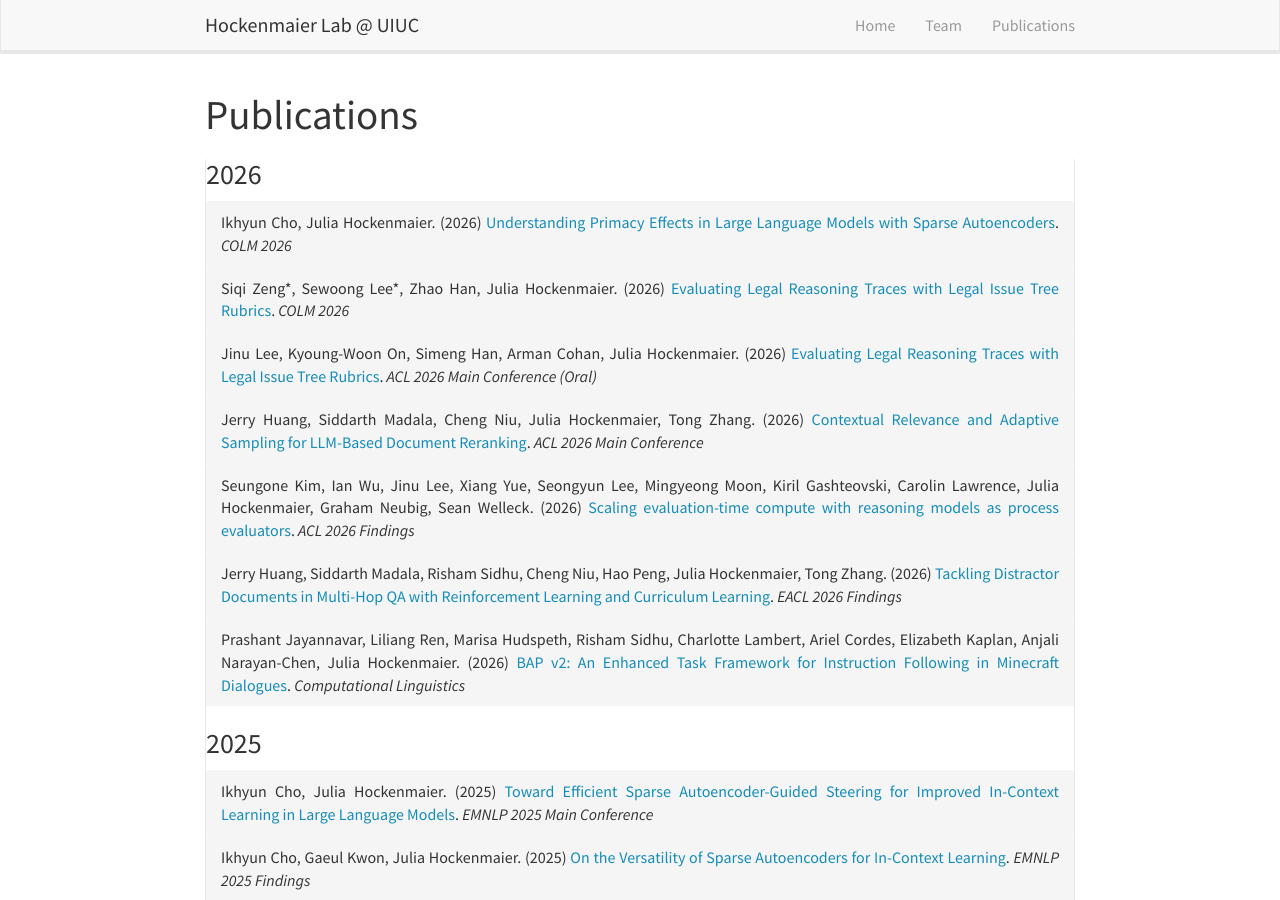
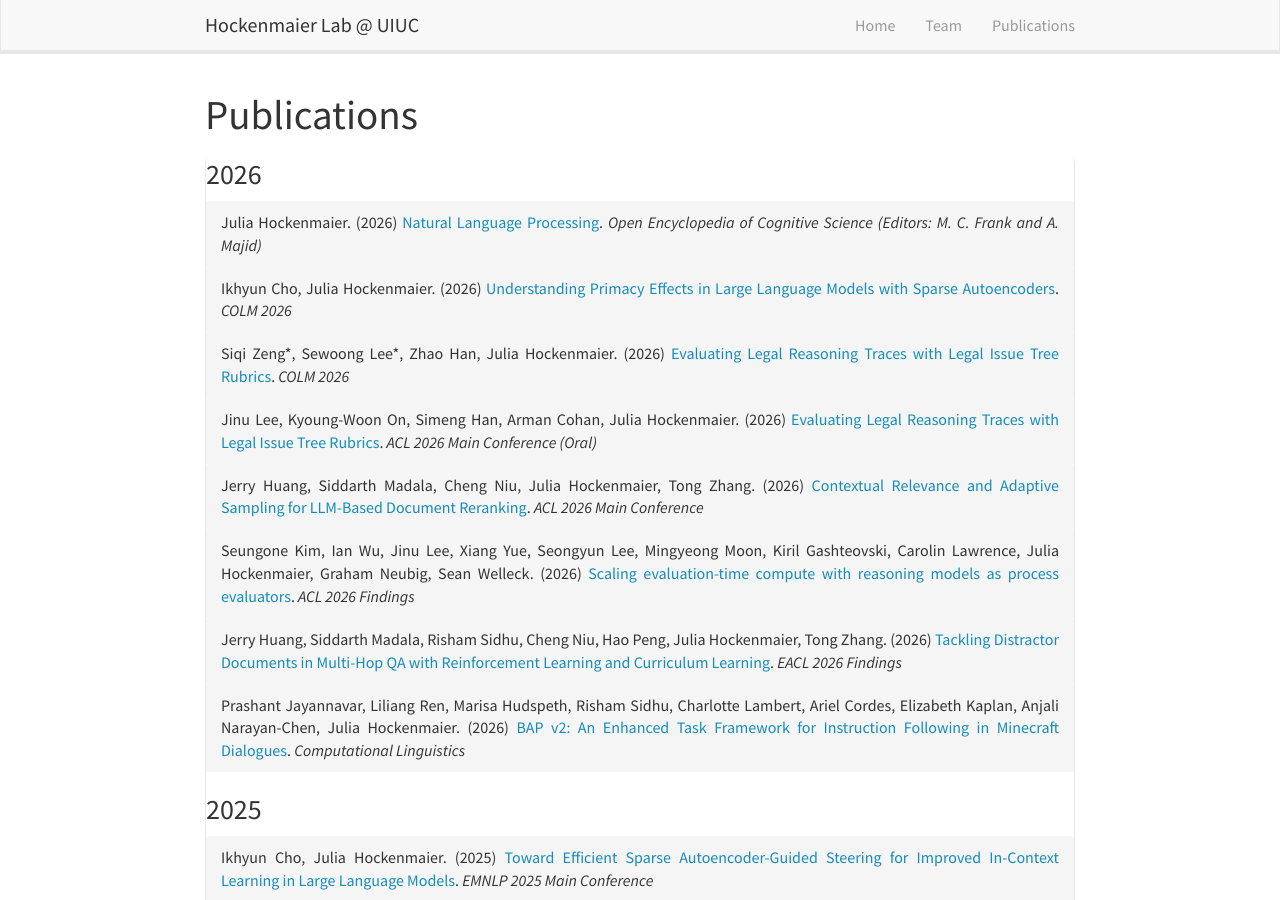
Before and after one commit to hmr-lab/hmr-lab.github.io, a Jekyll site: the page built from _pages/publications.html, in a window 1280 px wide and 900 px high. Built offline with Jekyll 4.4.1, drawn with Linux system fonts in a browser that asks for light colours; nearby versions of some CDN libraries.

Commit message:
add OECS pub

```diff
--- a/_data/publications.yaml
+++ b/_data/publications.yaml
@@ -9,6 +9,15 @@
   #     - - 2025
 - year: 2026
   pub_list:
+  - title: 'Natural Language Processing'
+    container-title: "Open Encyclopedia of Cognitive Science (Editors: M. C. Frank and A. Majid)"
+    author:
+    - family: Hockenmaier
+      given: Julia
+    link: https://oecs.mit.edu/pub/vfg47thc/release/1
+    issued:
+      date-parts:
+      - - 2026
   - title: 'Understanding Primacy Effects in Large Language Models with Sparse Autoencoders'
     container-title: COLM 2026
     author:
```
